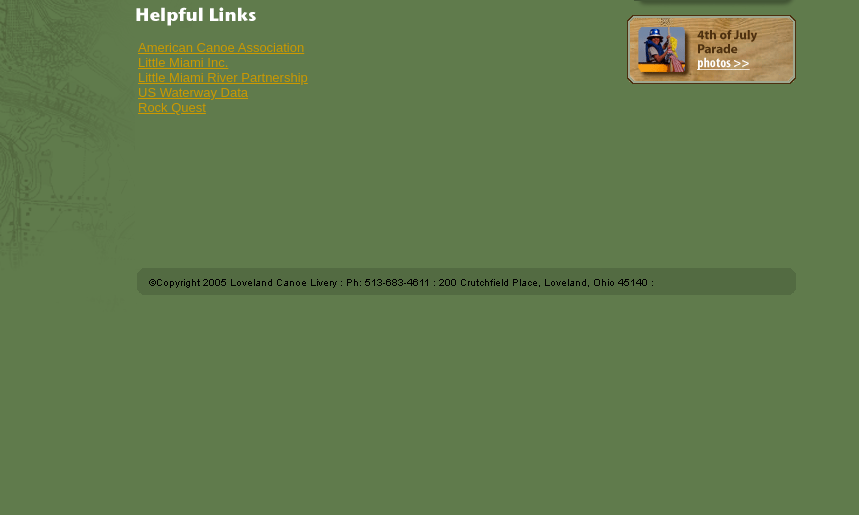
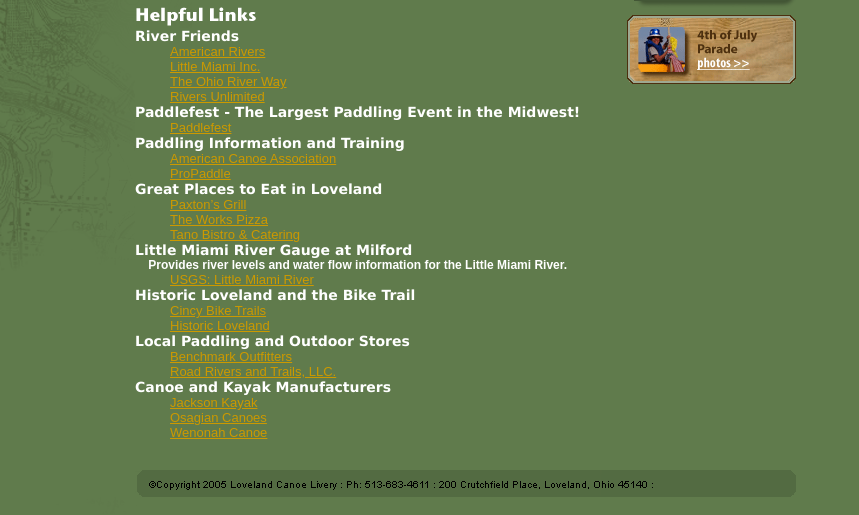
Before and after one commit to bersani/lovelandcanoe.com, a plain HTML site: page web/public/helpful.html in a window 1280 px wide. Shown: the part 325-840 px from the top of the page, without its empty margins (0-859 px from the left). Before the commit the page ends 800 px from the top, so only its background shows below. Drawn offline with Linux system fonts and the light colour scheme.

Commit message:
2011 Summer General Updates

```diff
--- a/web/public/helpful.html
+++ b/web/public/helpful.html
@@ -214,15 +214,51 @@
 	  <img src="images/spacer.gif" width="1" height="46" alt=""></td>
       </tr>
       <tr><!--content in this table cell-->
-        <td width="477" height="210" colspan="2" rowspan="2" align="left" valign="top" bgcolor="#607B4C"><FONT FACE="ARIAL" SIZE="2"><TABLE>
-	      <TR>
-	        <TD HEIGHT="5"></TD>
-	      </TR>
-	      <TR>
-	        <TD><FONT FACE="ARIAL" SIZE="2"><A HREF="http://www.acanet.org/">American Canoe Association</A>
-                    <BR><A HREF="http://www.littlemiami.com/">Little Miami Inc.</A><BR><A HREF="http://www.littlemiamiriver.org/about-us.htm">Little Miami River Partnership</A><BR><A HREF="http://waterdata.usgs.gov/nwis/rt">US Waterway Data</A><BR><A HREF="http://www.rockquest.com">Rock Quest</A></FONT></TD>
-	      </TR>
-            </TABLE></td>
+        <td width="477" height="210" colspan="2" rowspan="2" align="left" valign="top" bgcolor="#607B4C"><FONT FACE="ARIAL" SIZE="2">
+	    <h2 class="linkheads">River Friends</h2>
+	      <ul class="links">
+		<li><a href="www.americanrivers.org">American Rivers</a></li>
+		<li><a href="www.littlemiami.com">Little Miami Inc.</a></li>
+		<li><a href="www.ohioriverway.org">The Ohio River Way</a></li>
+		<li><a href="www.riversunlimited.org">Rivers Unlimited</a></li>
+	      </ul>
+	    <h2 class="linkheads">Paddlefest - The Largest Paddling Event in the Midwest!</h2>
+	      <ul class="links">
+		<li><a href="www.ohioriverway.org/paddlefest">Paddlefest</a></li>
+	      </ul>
+	    <h2 class="linkheads">Paddling Information and Training</h2>
+	      <ul class="links">
+		<li><a href="www.americancanoe.org">American Canoe Association</a></li>
+		<li><a href="www.propaddle.com">ProPaddle</a></li>
+		</ul>
+	    <h2 class="linkheads">Great Places to Eat in Loveland</h2>
+	      <ul class="links">
+		<li><a href="www.paxtonsgrill.com">Paxton&rsquo;s Grill</a></li>
+		<li><a href="www.theworkspizza.com">The Works Pizza</a></li>
+		<li><a href="www.foodbytano.com">Tano Bistro &amp; Catering</a></li>
+	      </ul>
+	    <h2 class="linkheads">Little Miami River Gauge at Milford</h2>
+	    <h3 class="linkheaddesc">&nbsp;&nbsp;&nbsp;&nbsp;Provides river levels and water flow information for the Little Miami River.</h3>
+	      <ul class="links">
+		<li><a href="waterdata.usgs.gov/nwis/uv?03245500">USGS: Little Miami River</a></li>
+	      </ul>
+	    <h2 class="linkheads">Historic Loveland and the Bike Trail</h2>
+	      <ul class="links">
+		<li><a href="www.cincybiketrails.com">Cincy Bike Trails</a></li>
+		<li><a href="www.historicloveland.com">Historic Loveland</a></li>
+	      </ul>
+	    <h2 class="linkheads">Local Paddling and Outdoor Stores</h2>
+	      <ul class="links">
+		<li><a href="http://www.benchmarkoutfitter.com/">Benchmark Outfitters</a></li>
+		<li><a href="http://www.roadsriversandtrails.com/">Road Rivers and Trails, LLC.</a></li>
+	      </ul>
+	    <h2 class="linkheads">Canoe and Kayak Manufacturers</h2>
+	      <ul class="links">
+		<li><a href="www.jacksonkayak.com">Jackson Kayak</a></li>
+		<li><a href="www.osagian.com">Osagian Canoes</a></li>
+		<li><a href="www.wenonah.com">Wenonah Canoe</a></li>
+	      </ul>
+	    </td>
         <td><img src="images/spacer.gif" width="1" height="128" alt=""></td>
       </tr>
       <tr>
--- a/web/public/main.css
+++ b/web/public/main.css
@@ -163,3 +163,9 @@ p.look a { font-weight: bold; }
 div.alcohol   { font-size: 125%; padding-top: 1em; }
 div.alcohol p { padding-top: 1em; }
 div.alcohol > p:first-child { color: #DDC33C; }
+.linkheads   { color: white;
+               font-family: Verdana, Tahoma, 'Gil Sans', 'Lucida Sans', 'Lucida Sans Typewriter', sans-serif;
+               font-size: 14px; }
+.linkheaddesc { color: white;
+		font-family: Arial, Helvetica, sans-serif;
+                font-size: 12px; }
```
Also changed, not shown: web/public/about.html (+1 -1 lines), web/public/contact.html (+7 -9 lines), web/public/hours.html (+30 -33 lines), web/public/index.html (+2 -0 lines), web/public/trips.html (+6 -5 lines), web/public/images/link1-over.gif, web/public/images/link1-overold.gif (added), web/public/images/link1.gif, web/public/images/link1old.gif (added), web/public/images/title_home.gif, web/public/images/title_home2.gif (added), web/public/images/title_trips.gif, web/public/images/title_tripsold.gif (added), 1 other file.
